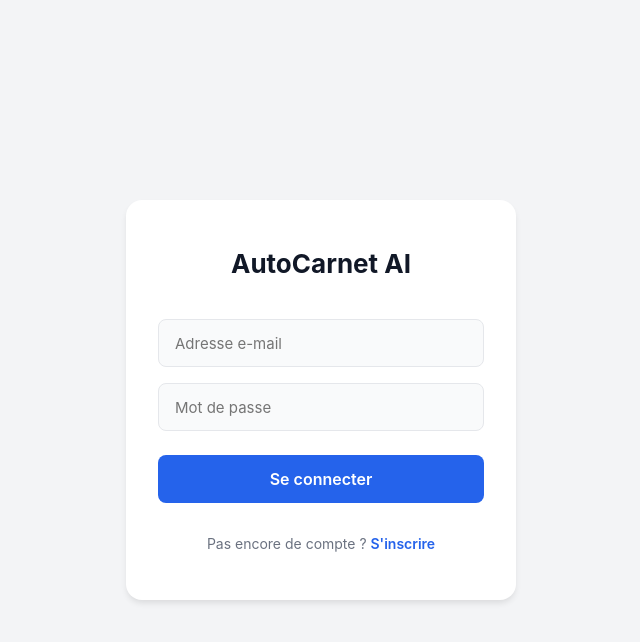
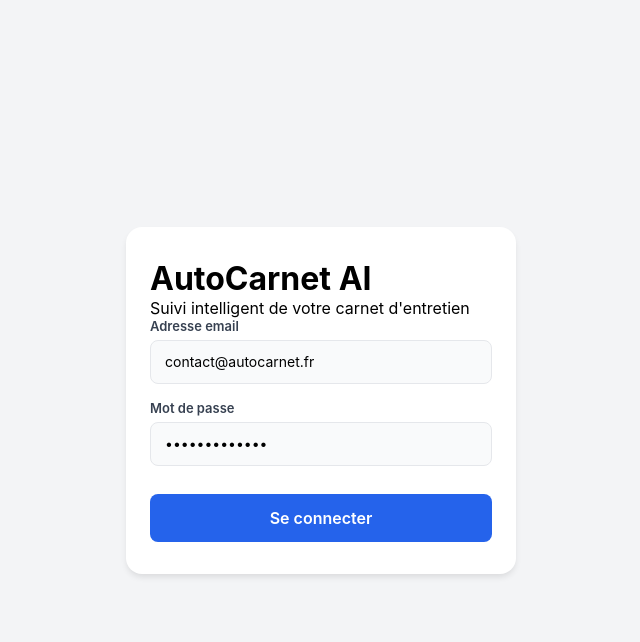
Before and after one commit to Evilo-56/carnet-entretien-ia, a Python web app: template templates/login.html in a window 1280 px wide. Shown: the top 642 px of the page, without its empty margins (319-959 px from the left). Run offline with Jinja, Linux system fonts and the light colour scheme; the template is opened without the code that fills it, so the values that code supplies are empty.

Commit message:
feat: authentification login et flux de navigation complet

```diff
--- a/templates/login.html
+++ b/templates/login.html
@@ -7,24 +7,29 @@
   <link rel="stylesheet" href="../public/css/style.css">
 </head>
 <body class="mobile-container">
-  <main class="auth-card">
-    <h1 class="app-title">AutoCarnet AI</h1>
+  <main class="app-card login-card">
+    <header class="login-header">
+      <h1 class="app-brand">AutoCarnet <span class="brand-ai">AI</span></h1>
+      <p class="login-subtitle">Suivi intelligent de votre carnet d'entretien</p>
+    </header>
 
-    <form class="auth-form" id="loginForm">
-      <div class="form-group">
-        <input type="email" id="email" placeholder="Adresse e-mail" required>
+    <form class="maintenance-form" id="loginForm">
+      <div class="form-field">
+        <label for="loginEmail">Adresse email</label>
+        <input type="email" id="loginEmail" value="contact@autocarnet.fr" required>
       </div>
 
-      <div class="form-group">
-        <input type="password" id="password" placeholder="Mot de passe" required>
+      <div class="form-field">
+        <label for="loginPassword">Mot de passe</label>
+        <input type="password" id="loginPassword" value="hash_test_123" required>
       </div>
 
-      <button type="submit" class="btn btn-primary">Se connecter</button>
+      <p id="loginError" style="color: #ef4444; font-size: 13px; display: none;"></p>
 
-      <p class="auth-switch">
-        Pas encore de compte ? <a href="#">S'inscrire</a>
-      </p>
+      <button type="submit" class="btn btn-primary btn-submit">Se connecter</button>
     </form>
   </main>
+
+  <script src="../public/js/app.js"></script>
 </body>
 </html>
```
Also changed, not shown: api/main.py (+26 -0 lines), public/js/app.js.
